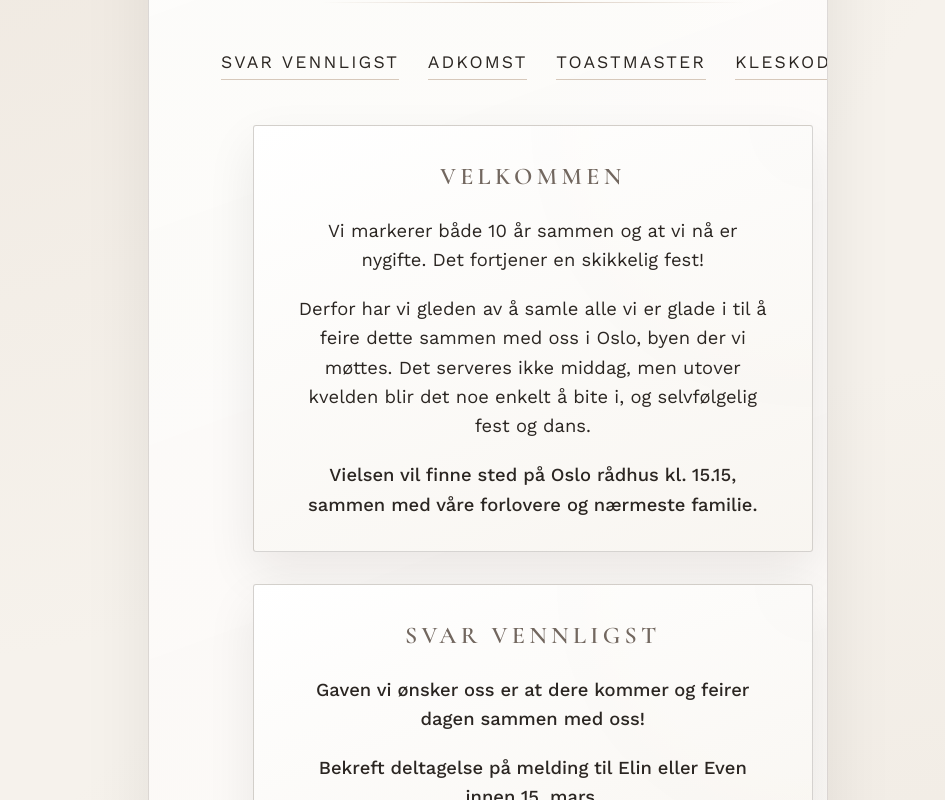
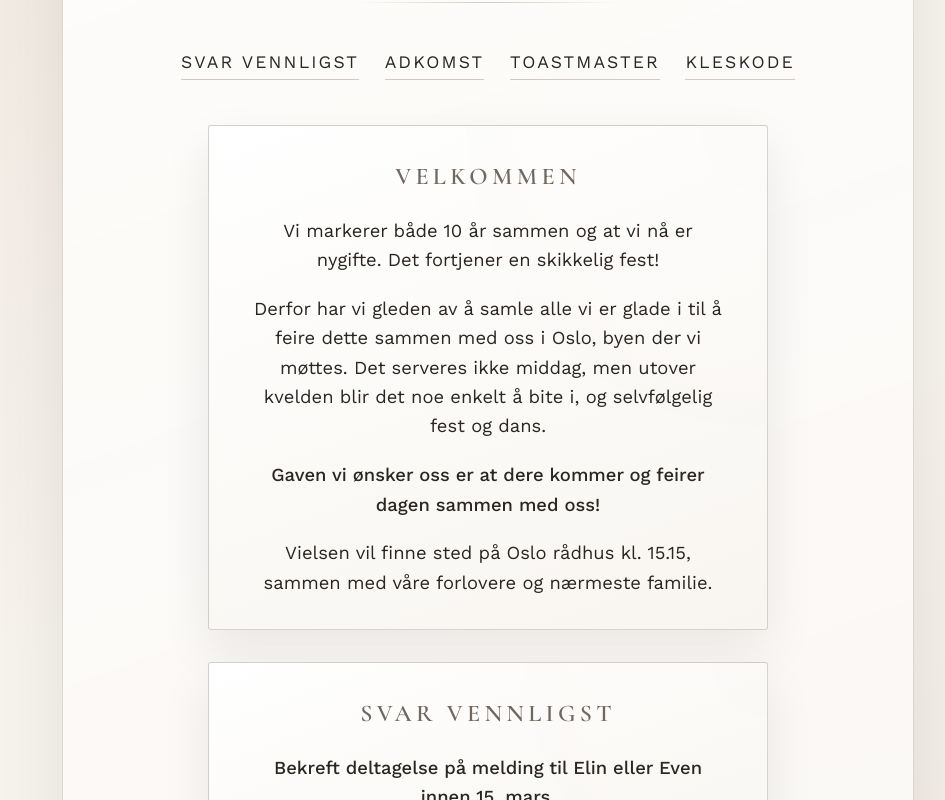
Before and after one commit to datagreier2/elinogeven, a React (Vite) app: page / in a window 1280 px wide. Shown: the part 540-1340 px from the top of the page, without its empty margins (152-1097 px from the left). Built offline with nearby package versions, Linux system fonts and the light colour scheme.

Commit message:
Moved some content. Fixed weird alignment rendering.

```diff
--- a/src/components/Invitation.css
+++ b/src/components/Invitation.css
@@ -1,7 +1,9 @@
 .invitation {
-  width: min(720px, 100%);
+  width: 100%;
+  max-width: 900px;
   margin: 0 auto;
-  padding: 1.25rem;
+  padding: 1.25rem clamp(1rem, 4vw, 1.5rem);
+  box-sizing: border-box;
 }
 
 .paper {
@@ -15,6 +17,9 @@
   overflow: hidden;
   display: grid;
   gap: clamp(1.9rem, 4vw, 2.8rem);
+  justify-items: center;
+  width: 100%;
+  box-sizing: border-box;
 }
 
 .paper::before,
@@ -44,7 +49,7 @@
 .date-display {
   font-family: 'Cormorant Garamond', 'Times New Roman', serif;
   font-size: clamp(3.2rem, 12vw, 6rem);
-  letter-spacing: 0.28em;
+  letter-spacing: clamp(0.14em, 2vw, 0.28em);
   color: var(--color-accent);
   font-weight: 300;
   font-style: italic;
@@ -111,11 +116,13 @@
 .quick-nav {
   display: flex;
   flex-wrap: nowrap;
-  gap: 1rem 1.8rem;
+  gap: clamp(0.6rem, 2vw, 1.6rem);
   justify-content: center;
   font-size: clamp(0.95rem, 2.2vw, 1.1rem);
   text-transform: uppercase;
-  letter-spacing: 0.12em;
+  letter-spacing: clamp(0.06em, 0.8vw, 0.12em);
+  max-width: 100%;
+  width: 100%;
 }
 
 .quick-nav a {
@@ -148,6 +155,7 @@
 .sections {
   display: grid;
   gap: 2rem;
+  width: 100%;
 }
 
 .section-card {
@@ -160,6 +168,7 @@
     radial-gradient(circle at top right, rgba(199, 178, 160, 0.18), transparent 55%);
   box-shadow: 0 20px 50px rgba(22, 16, 10, 0.08);
   max-width: 560px;
+  width: 100%;
   text-align: center;
   display: grid;
   gap: 1.2rem;
@@ -180,11 +189,14 @@
   color: var(--color-ink);
 }
 
-.ceremony,
 .gift,
 .rsvp,
 .closing {
   font-weight: 600;
+}
+
+.ceremony {
+  font-weight: 400;
 }
 
 .gift {
@@ -260,7 +272,7 @@
   }
 }
 
-@media (max-width: 600px) {
+@media (max-width: 980px) {
   .paper::before,
   .paper::after {
     left: 8%;
--- a/src/components/Invitation.jsx
+++ b/src/components/Invitation.jsx
@@ -34,6 +34,9 @@ const Invitation = () => {
               men utover kvelden blir det noe enkelt å bite i, og selvfølgelig fest
               og dans.
             </p>
+            <p className="gift">
+              Gaven vi ønsker oss er at dere kommer og feirer dagen sammen med oss!
+            </p>
             <p className="ceremony">
               Vielsen vil finne sted på Oslo rådhus kl. 15.15, sammen med våre
               forlovere og nærmeste familie.
@@ -42,9 +45,6 @@ const Invitation = () => {
 
           <section id="svar" className="section-card" data-animate="section">
             <h2>Svar vennligst</h2>
-            <p className="gift">
-              Gaven vi ønsker oss er at dere kommer og feirer dagen sammen med oss!
-            </p>
             <p className="rsvp">
               Bekreft deltagelse på melding til Elin eller Even innen 15. mars.
             </p>
```
